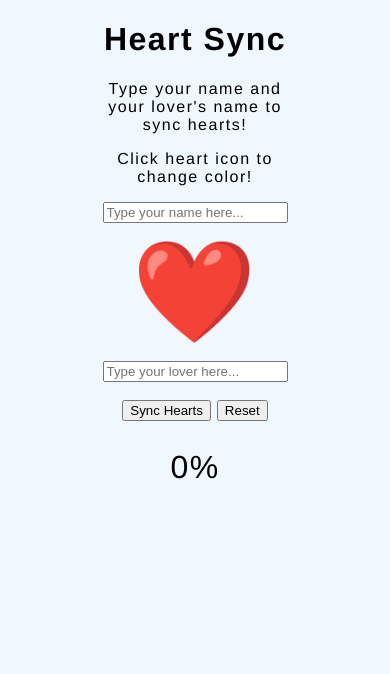
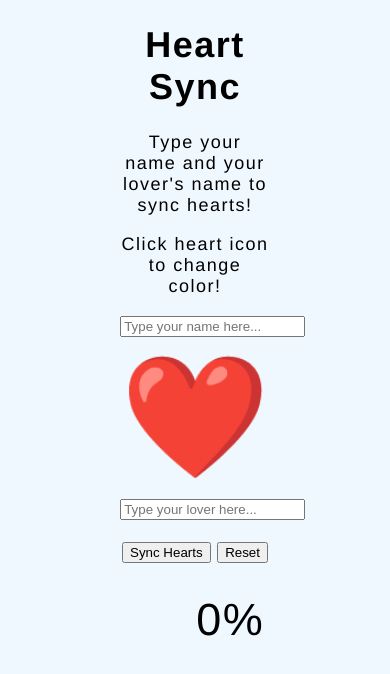
Before and after one commit to Sub-Danzzilo/Heart-Sync, a plain HTML site: page index.html in a window 390 px wide. Drawn offline with Linux system fonts and the light colour scheme.

Commit message:
Add @media for adaptive screen

```diff
--- a/styles.css
+++ b/styles.css
@@ -25,3 +25,23 @@ body {
     margin-top: 10px;
     min-width: 180px;
 }
+
+@media screen and (max-width: 600px) {
+    body {
+        font-size: 18px;
+    }
+
+    .heart-container {
+        width: 40%;
+    }
+
+    #heart {
+        font-size: 120px;
+    }
+
+    .output-text {
+        font-size: 2.5em;
+        min-width: 220px;
+    }
+
+}
```
